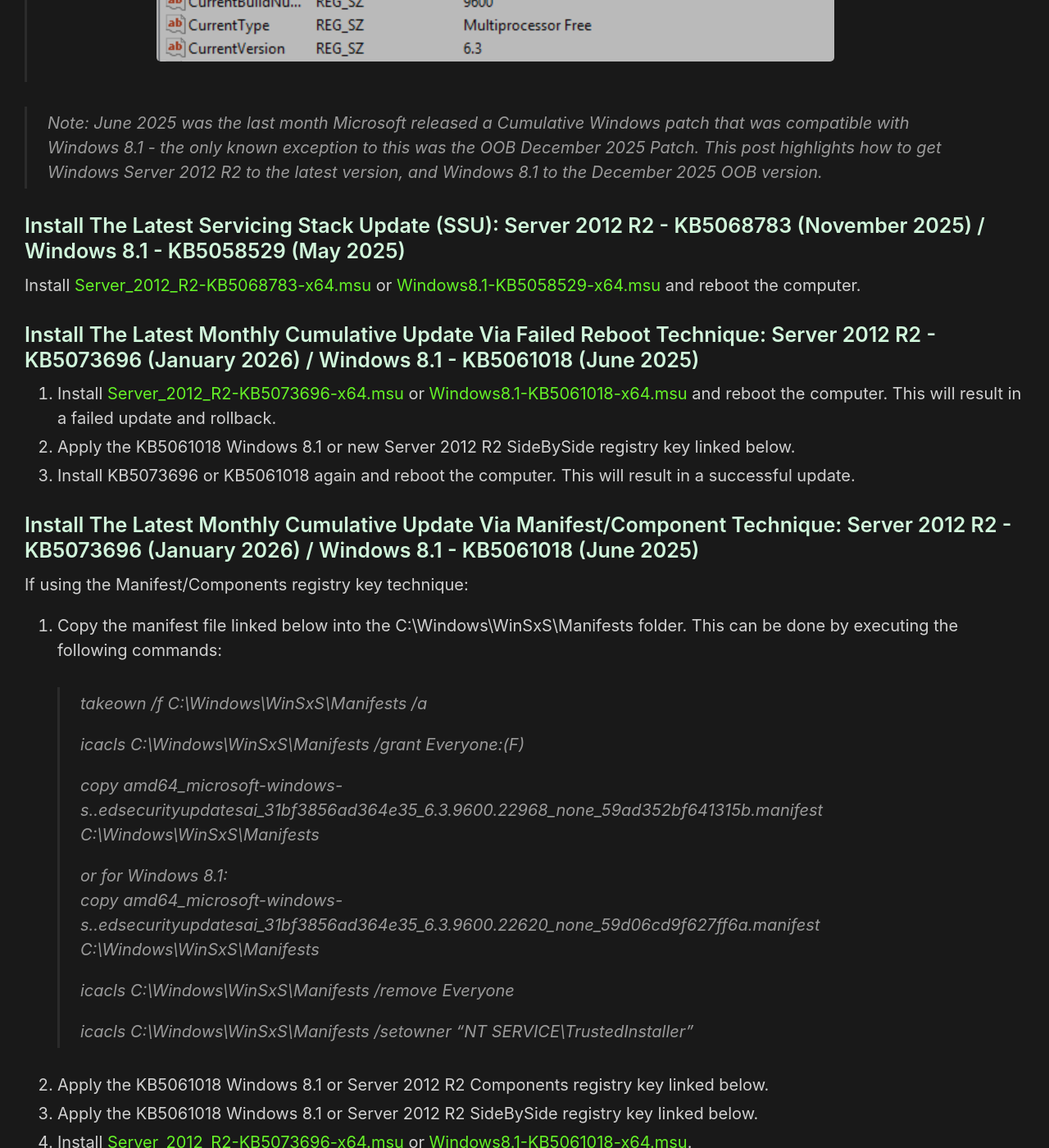
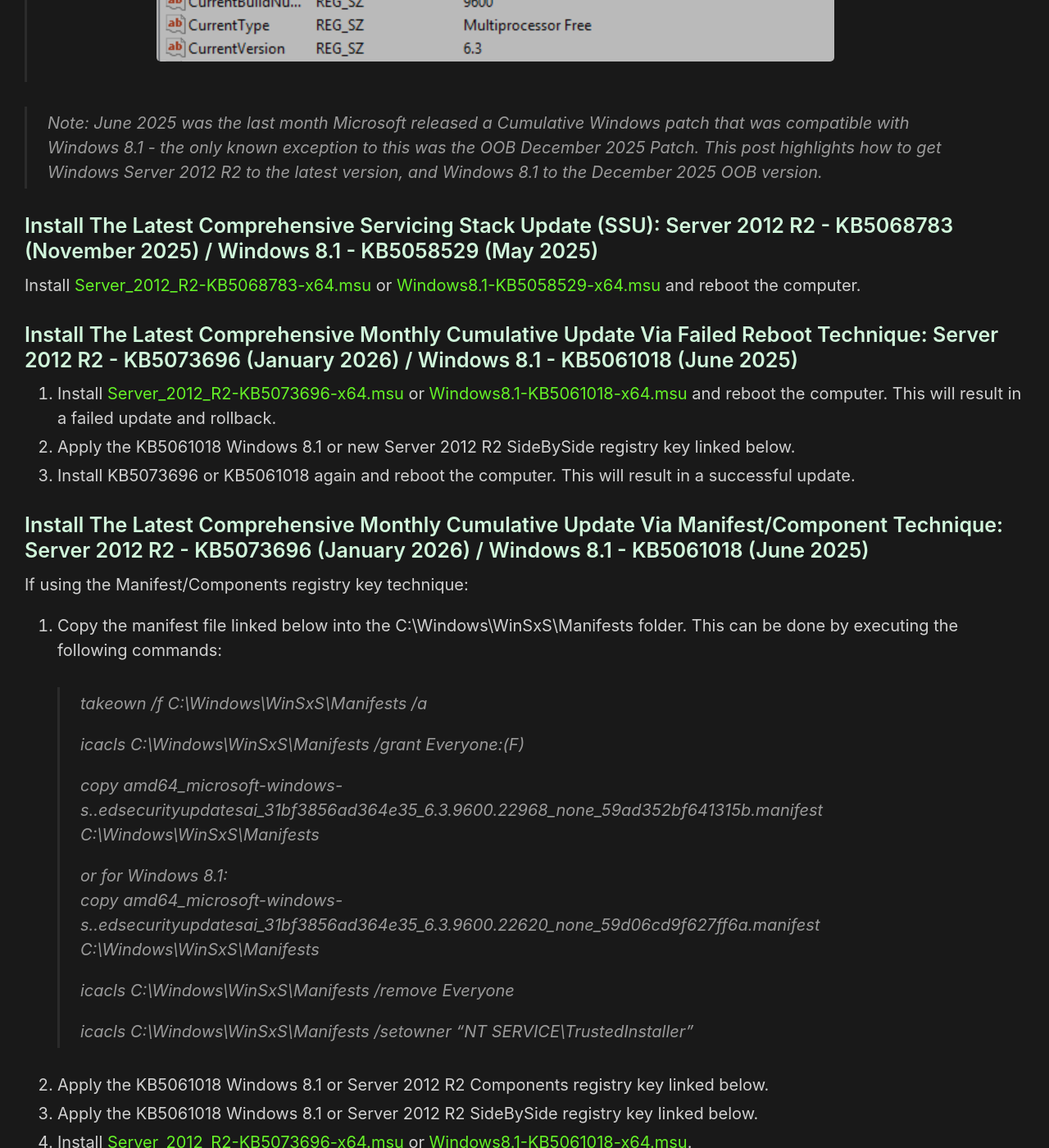
Before and after one commit to HackAndPwn/HackAndPwn.github.io, a Jekyll site: the page built from _posts/2024-01-21-windows-8.1-and-2012-r2-esu-analysis.md, in a window 1280 px wide and 1400 px high, scrolled down 1627 px. Shown: the whole window at 82% size. Built offline with Jekyll 4.4.1, drawn with Linux system fonts in a browser that asks for light colours; some of the changed text lies outside the part shown.

Commit message:
word tweaks

```diff
--- a/_posts/2024-01-21-windows-8.1-and-2012-r2-esu-analysis.md
+++ b/_posts/2024-01-21-windows-8.1-and-2012-r2-esu-analysis.md
@@ -19,15 +19,15 @@
 
 > Note: June 2025 was the last month Microsoft released a Cumulative Windows patch that was compatible with Windows 8.1 - the only known exception to this was the OOB December 2025 Patch.  This post highlights how to get Windows Server 2012 R2 to the latest version, and Windows 8.1 to the December 2025 OOB version.
 
-### Install The Latest Servicing Stack Update (SSU): Server 2012 R2 - KB5068783 (November 2025) / Windows 8.1 - KB5058529 (May 2025)
+### Install The Latest Comprehensive Servicing Stack Update (SSU): Server 2012 R2 - KB5068783 (November 2025) / Windows 8.1 - KB5058529 (May 2025)
 Install [Server_2012_R2-KB5068783-x64.msu](https://github.com/HackAndPwn/Windows-8.1-And-Server-2012-R2-ESU-Analysis/raw/main/Patches/01_Windows8.1-KB5068783-x64.msu)  or [Windows8.1-KB5058529-x64.msu](https://github.com/HackAndPwn/Windows-8.1-And-Server-2012-R2-ESU-Analysis/raw/main/Patches/01_Windows8.1-KB5058529-x64_Win81.msu) and reboot the computer.
 
-### Install The Latest Monthly Cumulative Update Via Failed Reboot Technique: Server 2012 R2 - KB5073696 (January 2026) / Windows 8.1 - KB5061018 (June 2025)
+### Install The Latest Comprehensive Monthly Cumulative Update Via Failed Reboot Technique: Server 2012 R2 - KB5073696 (January 2026) / Windows 8.1 - KB5061018 (June 2025)
 1. Install [Server_2012_R2-KB5073696-x64.msu](https://github.com/HackAndPwn/Windows-8.1-And-Server-2012-R2-ESU-Analysis/raw/main/Patches/02_Windows8.1-KB5073696-x64.msu)  or [Windows8.1-KB5061018-x64.msu](https://github.com/HackAndPwn/Windows-8.1-And-Server-2012-R2-ESU-Analysis/raw/main/Patches/02_Windows8.1-KB5061018-x64_Win81_2025_06.msu) and reboot the computer.  This will result in a failed update and rollback.
 2. Apply the KB5061018 Windows 8.1 or new Server 2012 R2 SideBySide registry key linked below.
 3. Install KB5073696 or KB5061018 again and reboot the computer.  This will result in a successful update.
 
-### Install The Latest Monthly Cumulative Update Via Manifest/Component Technique: Server 2012 R2 - KB5073696 (January 2026) / Windows 8.1 - KB5061018 (June 2025)
+### Install The Latest Comprehensive Monthly Cumulative Update Via Manifest/Component Technique: Server 2012 R2 - KB5073696 (January 2026) / Windows 8.1 - KB5061018 (June 2025)
 If using the Manifest/Components registry key technique:
 1. Copy the manifest file linked below into the C:\Windows\WinSxS\Manifests folder.  This can be done by executing the following commands:
 > takeown /f C:\Windows\WinSxS\Manifests /a
```
Also changed, not shown: other parts of _posts/2024-01-21-windows-8.1-and-2012-r2-esu-analysis.md (+3 -3 lines).
